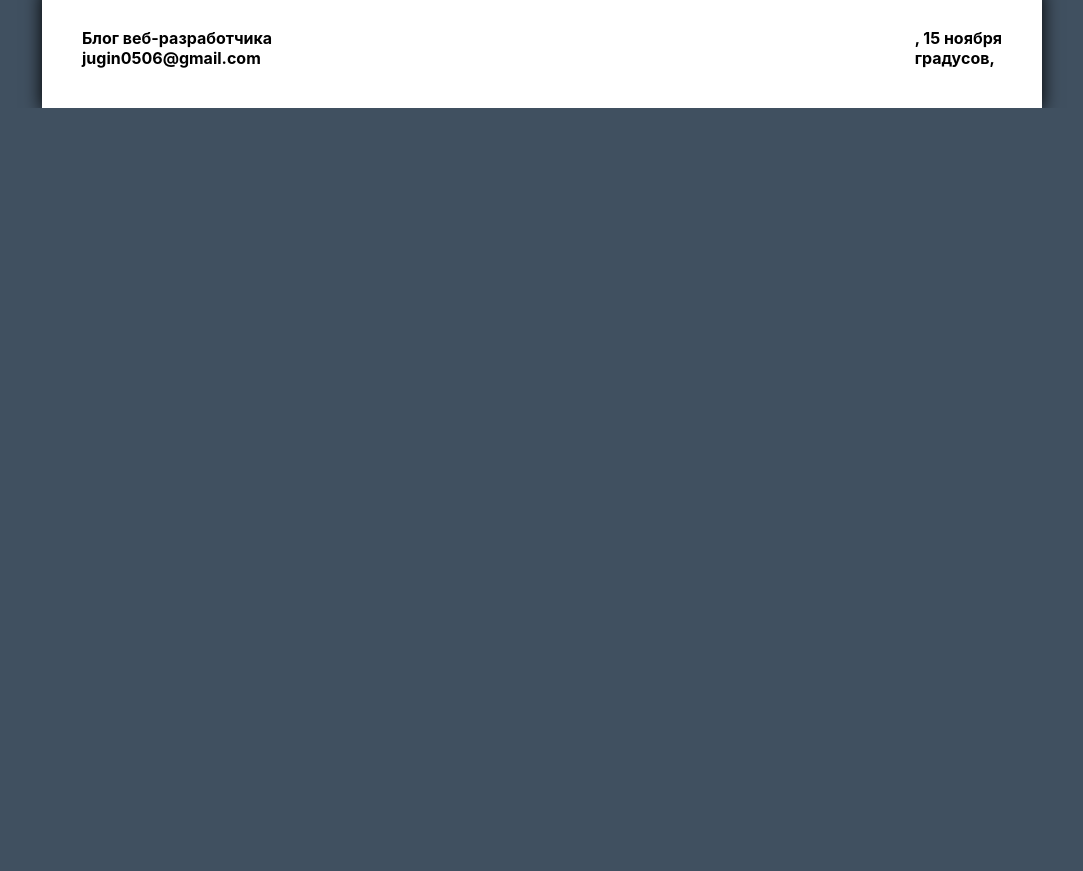
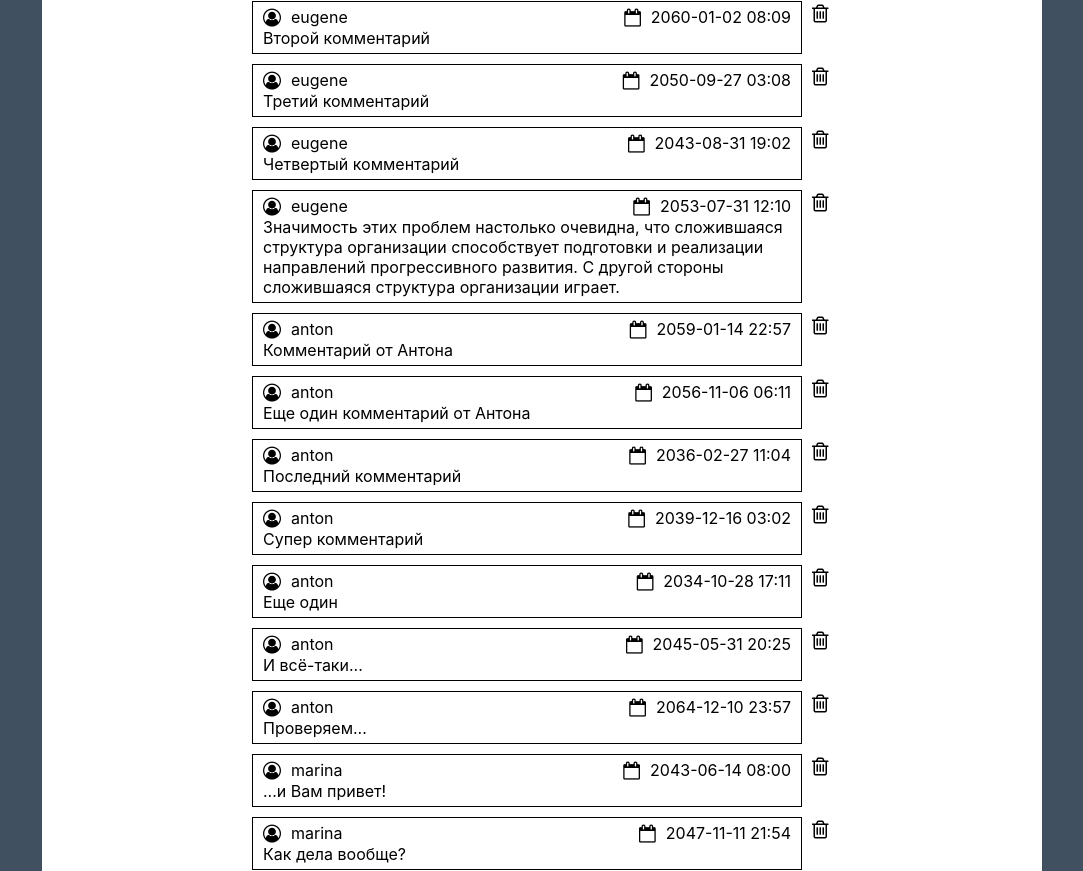
Before and after one commit to EugeneNovikov13/Blog, a React (Create React App) app: page /post/001 in a window 1280 px wide. Shown: the part 1117-1988 px from the top of the page, without its empty margins (98-1181 px from the left). Before the commit the page ends 1225 px from the top, so only its background shows below. Built offline with nearby package versions, Linux system fonts and the light colour scheme; no server answers; data requests are answered from the project's data file.

Commit message:
Страница Статья. Вёрстка комментариев. Добавление комментариев.

```diff
--- a/src/bff/api/get-comments.js
+++ b/src/bff/api/get-comments.js
@@ -1,3 +1,6 @@
+import { transformComment } from '../transformers';
+
 export const getComments = (postId) =>
 	fetch(`http://localhost:3004/comments?post_id=${postId}`)
-		.then((loadedComments) => loadedComments.json());
+		.then((loadedComments) => loadedComments.json())
+		.then((loadedComments) => loadedComments && loadedComments.map(transformComment));
--- a/src/bff/operations/add-post-comment.js
+++ b/src/bff/operations/add-post-comment.js
@@ -1,4 +1,4 @@
-import { addComment, getComments, getPost } from '../api';
+import { addComment, getComments, getPost, getUsers } from '../api';
 import { ROLE } from '../constants';
 import { sessions } from '../sessions';
 
@@ -20,11 +20,21 @@ export const addPostComment = async (userSessionHash, userId, postId, content) =
 
 	const comments = await getComments(postId);
 
+	const users = await getUsers();
+
+	//не делать так в реальном проекте!!!
+	const commentsWithAuthor = comments.map((comment) => (
+		{
+			...comment,
+			author: users.find(user => user.id === comment.authorId).login,
+		}
+	));
+
 	return {
 		error: null,
 		res: {
 			...post,
-			comments,
+			comments: commentsWithAuthor,
 		},
 	};
 };
--- a/src/bff/operations/fetch-post.js
+++ b/src/bff/operations/fetch-post.js
@@ -1,15 +1,25 @@
-import { getComments, getPost } from '../api';
+import { getComments, getPost, getUsers } from '../api';
 
 export const fetchPost = async (postId) => {
 	const post = await getPost(postId);
 
-	const comments = await getComments(postId)
+	const comments = await getComments(postId);
+
+	const users = await getUsers();
+
+	//не делать так в реальном проекте!!!
+	const commentsWithAuthor = comments.map((comment) => (
+		{
+			...comment,
+			author: users.find(user => user.id === comment.authorId).login,
+		}
+	));
 
 	return {
 		error: null,
 		res: {
 			...post,
-			comments,
+			comments: commentsWithAuthor,
 		},
 	};
 };
--- a/src/bff/transformers/index.js
+++ b/src/bff/transformers/index.js
@@ -1,3 +1,4 @@
+export * from './transform-comment';
 export * from './transform-post';
 export * from './transform-session';
 export * from './transform-user';
--- /dev/null
+++ b/src/bff/transformers/transform-comment.js
@@ -0,0 +1,7 @@
+export const transformComment = (dbComment) => ({
+	id: dbComment.id,
+	postId: dbComment.post_id,
+	authorId: dbComment.author_id,
+	publishedAt: dbComment.published_at,
+	content: dbComment.content,
+});
--- a/src/db.json
+++ b/src/db.json
@@ -112,6 +112,90 @@
 			"published_at": "2060-01-02 08:09",
 			"content": "Второй комментарий",
 			"id": 2
+		},
+		{
+			"author_id": "001",
+			"post_id": "001",
+			"published_at": "2050-09-27 03:08",
+			"content": "Третий комментарий",
+			"id": 3
+		},
+		{
+			"author_id": "001",
+			"post_id": "001",
+			"published_at": "2043-08-31 19:02",
+			"content": "Четвертый комментарий",
+			"id": 4
+		},
+		{
+			"author_id": "001",
+			"post_id": "001",
+			"published_at": "2053-07-31 12:10",
+			"content": "Значимость этих проблем настолько очевидна, что сложившаяся структура организации способствует подготовки и реализации направлений прогрессивного развития. С другой стороны сложившаяся структура организации играет.",
+			"id": 5
+		},
+		{
+			"author_id": "aW9z5f5",
+			"post_id": "001",
+			"published_at": "2059-01-14 22:57",
+			"content": "Комментарий от Антона",
+			"id": 6
+		},
+		{
+			"author_id": "aW9z5f5",
+			"post_id": "001",
+			"published_at": "2056-11-06 06:11",
+			"content": "Еще один комментарий от Антона",
+			"id": 7
+		},
+		{
+			"author_id": "aW9z5f5",
+			"post_id": "001",
+			"published_at": "2036-02-27 11:04",
+			"content": "Последний комментарий",
+			"id": 8
+		},
+		{
+			"author_id": "aW9z5f5",
+			"post_id": "001",
+			"published_at": "2039-12-16 03:02",
+			"content": "Супер комментарий",
+			"id": 9
+		},
+		{
+			"author_id": "aW9z5f5",
+			"post_id": "001",
+			"published_at": "2034-10-28 17:11",
+			"content": "Еще один",
+			"id": 10
+		},
+		{
+			"author_id": "aW9z5f5",
+			"post_id": "001",
+			"published_at": "2045-05-31 20:25",
+			"content": "И всё-таки...",
+			"id": 11
+		},
+		{
+			"author_id": "aW9z5f5",
+			"post_id": "001",
+			"published_at": "2064-12-10 23:57",
+			"content": "Проверяем...",
+			"id": 12
+		},
+		{
+			"author_id": "JN76_Lr",
+			"post_id": "001",
+			"published_at": "2043-06-14 08:00",
+			"content": "...и Вам привет!",
+			"id": 13
+		},
+		{
+			"author_id": "JN76_Lr",
+			"post_id": "001",
+			"published_at": "2047-11-11 21:54",
+			"content": "Как дела вообще?",
+			"id": 14
 		}
 	],
 	"sessions": [
@@ -136,6 +220,17 @@
 				"roleId": 0
 			},
 			"id": 2
+		},
+		{
+			"hash": "0.04471857864004058491502746619516983628273010253906",
+			"user": {
+				"id": "JN76_Lr",
+				"login": "marina",
+				"password": "gfhjkm",
+				"registeredAt": "2060-02-06 11:47",
+				"roleId": 2
+			},
+			"id": 3
 		}
 	]
 }
--- a/src/pages/post/components/comments/comments.js
+++ b/src/pages/post/components/comments/comments.js
@@ -15,6 +15,7 @@ const CommentsContainer = ({ className, comments, postId }) => {
 
 	const onNewCommentAdd = (userId, postId, content) => {
 		dispatch(addCommentAsync(requestServer, userId, postId, content));
+		setNewComment('');
 	};
 
 	return (
@@ -49,7 +50,6 @@ const CommentsContainer = ({ className, comments, postId }) => {
 };
 
 export const Comments = styled(CommentsContainer)`
-	display: flex;
 	width: 580px;
 	margin: 0 auto;
 
@@ -60,7 +60,7 @@ export const Comments = styled(CommentsContainer)`
 	}
 
 	& .new-comment textarea {
-		width: 100%;
+		width: 550px;
 		height: 120px;
 		font-size: 18px;
 		resize: none;
--- a/src/pages/post/components/comments/components/comment/comment.js
+++ b/src/pages/post/components/comments/components/comment/comment.js
@@ -4,20 +4,22 @@ import { Icon } from '../../../../../../components';
 const CommentContainer = ({ className, id, author, publishedAt, content }) => {
 	return (
 		<div className={className}>
+			<div className='comment'>
 				<div className='information-panel'>
 					<div className='author'>
 						<Icon
 							id='fa-user-circle-o'
-						margin='0 0 0 10px'
+							margin='0 10px 0 0'
 							size='18px'
 							onClick={() => {
 							}}
 						/>
 						{author}
 					</div>
-				<div className='published-at'><Icon
+					<div className='published-at'>
+						<Icon
 							id='fa-calendar-o'
-					margin='0 0 0 10px'
+							margin='0 10px 0 0'
 							size='18px'
 							onClick={() => {
 							}}
@@ -27,10 +29,27 @@ const CommentContainer = ({ className, id, author, publishedAt, content }) => {
 				</div>
 				<div className='comment-text'>{content}</div>
 			</div>
+			<Icon
+				id='fa-trash-o'
+				margin='0 0 0 10px'
+				size='21px'
+				onClick={() => {
+				}}
+			/>
+		</div>
 	);
 };
 
 export const Comment = styled(CommentContainer)`
+	display: flex;
+	margin-top: 10px;
+	width: 100%;
+
+	& .comment {
+		width: 550px;
+		padding: 5px 10px;
+		border: 1px solid #000;
+	}
 
 	& .information-panel {
 		display: flex;
```
Lines whose indentation alone changed are shown as unchanged.
